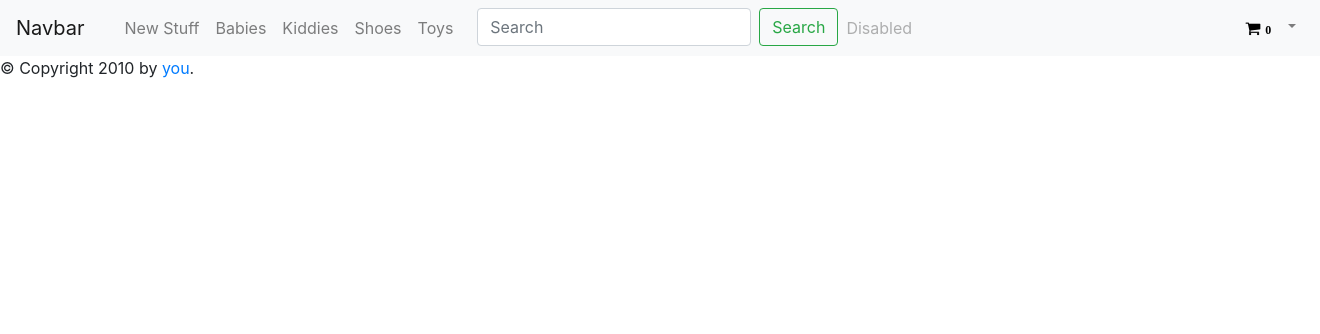
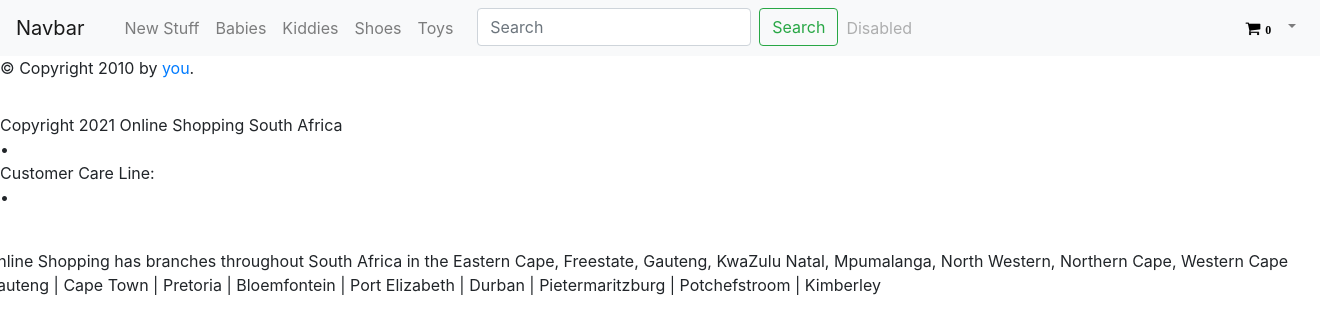
Before and after one commit to nobelium-chloride/Online_Shopping, a Flask app: template Backend/app/templates/base.html in a window 1320 px wide. Shown: the top 334 px of the page. Run offline with Flask 2, Linux system fonts and the light colour scheme; the template is opened without the code that fills it, so the values that code supplies are empty; the visitor is signed in with stand-in values (Sample User, id 1); some libraries are stand-ins or nearby versions.

Commit message:
skeleton for footer block.

```diff
--- a/Backend/app/templates/base.html
+++ b/Backend/app/templates/base.html
@@ -118,10 +118,50 @@
 
     <div id="footer">
         {% block footer %}
-        &copy; Copyright 2010 by <a href="http://domain.invalid/">you</a>.
+        &copy; Copyright 2010 by <a href="http://onlineshopping.co.za">you</a>.
         {% endblock %}
     </div>
 
+    <div class="row">
+        <div class="col-md-12">
+            <div id="disclaimer">
+                <div class="social-icons">
+                    <a href="http://www.facebook.com/onlineshopping" target="_blank" style="color:#fff;" class="learnMore-link">
+                        <i class="fa fa-facebook fa-2x" style="margin-right:5px;"></i>
+                    </a>
+                    <a href="http://www.twitter.com/onlineshopping" target="_blank" style="color:#fff;" class="learnMore-link">
+                        <i class="fa fa-twitter fa-2x" style="margin-right:5px;"></i>
+                    </a>
+                    <a href="https://www.instagram.com/onlineshopping" target="_blank" style="color:#fff;" class="learnMore-link">
+                        <i class="fa fa-instagram fa-2x" style="margin-right:5px;"></i>
+                    </a>
+                    <a href="https://www.youtube.com/user/onlineshopping" target="_blank" style="color:#fff;" class="learnMore-link">
+                        <i class="fa fa-youtube fa-2x" style="margin-right:5px;"></i>
+                    </a>
+                </div>
+                <div class="row">
+                    <div class="col-sm-8 col-sm-offset-2">
+                        <ul class="list-inline">
+                            <li>Copyright 2021 Online Shopping South Africa</li>
+                            <li>•</li>
+                            <li>Customer Care Line: <a href="tel:087 487 3287" style="color:#fff; text-decoration:underline;">087 487 3287</a></li>
+                            <li><span class="hidden-xs">•</span></li>
+                            <li><a onclick="ga('send', 'event', 'Footer Navigation', 'Click', 'Email');" href="mailto:info@dnecs.co.za" style="color:#fff; text-decoration:underline;">info@dnecs.co.za</a></li>
+                        </ul>
+                    </div>
+                </div>
+                <div class="row">
+                    Online Shopping has branches throughout South Africa in the Eastern Cape, Freestate, Gauteng, KwaZulu Natal, Mpumalanga, North Western, Northern Cape, Western Cape
+                </div>
+                <div class="row">
+                    Gauteng  |  Cape Town  |  Pretoria  |  Bloemfontein  |  Port Elizabeth  |   Durban  |  Pietermaritzburg  |  Potchefstroom  |  Kimberley
+                </div>
+                <div class="row">
+                    <br>
+                </div>
+            </div>
+        </div>
+    </div>
 
    </body>
 
```
